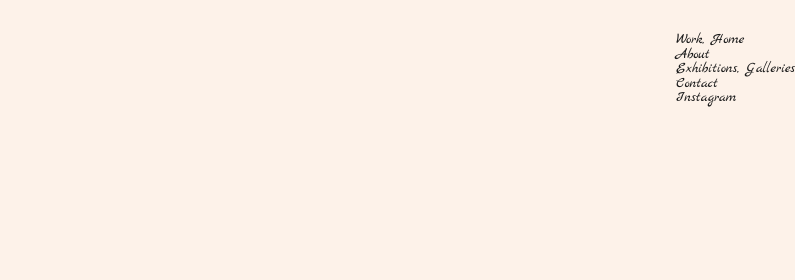
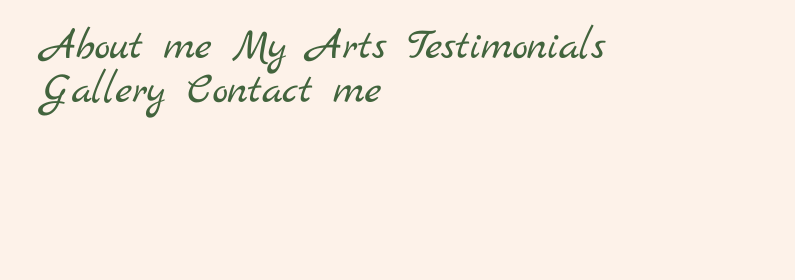
Before and after one commit to Baskanbetul/BaskanART, a plain HTML site: page index.html in a window 1280 px wide. Shown: the top 280 px of the page, 485-1280 px from the left. Drawn offline with nearby package versions, Linux system fonts and the light colour scheme; a web font is replaced by a local one.

Commit message:
Added navigation elements

```diff
--- a/CSS/general.css
+++ b/CSS/general.css
@@ -143,3 +143,10 @@ body {
 strong {
   font-weight: 500;
 }
+
+.link-page {
+  font-size: 3rem;
+  color: rgba(4, 53, 4, 0.751);
+  text-decoration: none;
+  transition: all 0.3s;
+}
--- a/index.html
+++ b/index.html
@@ -18,11 +18,13 @@
     <header class="header">
       <img class="logo" alt="BaskanART logo" src="img/logo-3.png" />
       <nav class="main-nav">
-        <p>Work, Home</p>
-        <p>About</p>
-        <p>Exhibitions, Galleries</p>
-        <p>Contact</p>
-        <p>Instagram</p>
+         <div class="container link-page">
+          <a href="#" class="link-page">About me</a>
+          <a href="#" class="link-page">My Arts</a>
+          <a href="#" class="link-page">Testimonials</a>
+          <a href="#" class="link-page">Gallery</a>
+          <a href="#" class="link-page">Contact me</a>
+        </div>
       </nav>
     </header>
 
@@ -436,6 +438,8 @@
       </section>
     </main>
 
+
+
     <script
       type="module"
       src="https://unpkg.com/ionicons@7.1.0/dist/ionicons/ionicons.esm.js"
```
